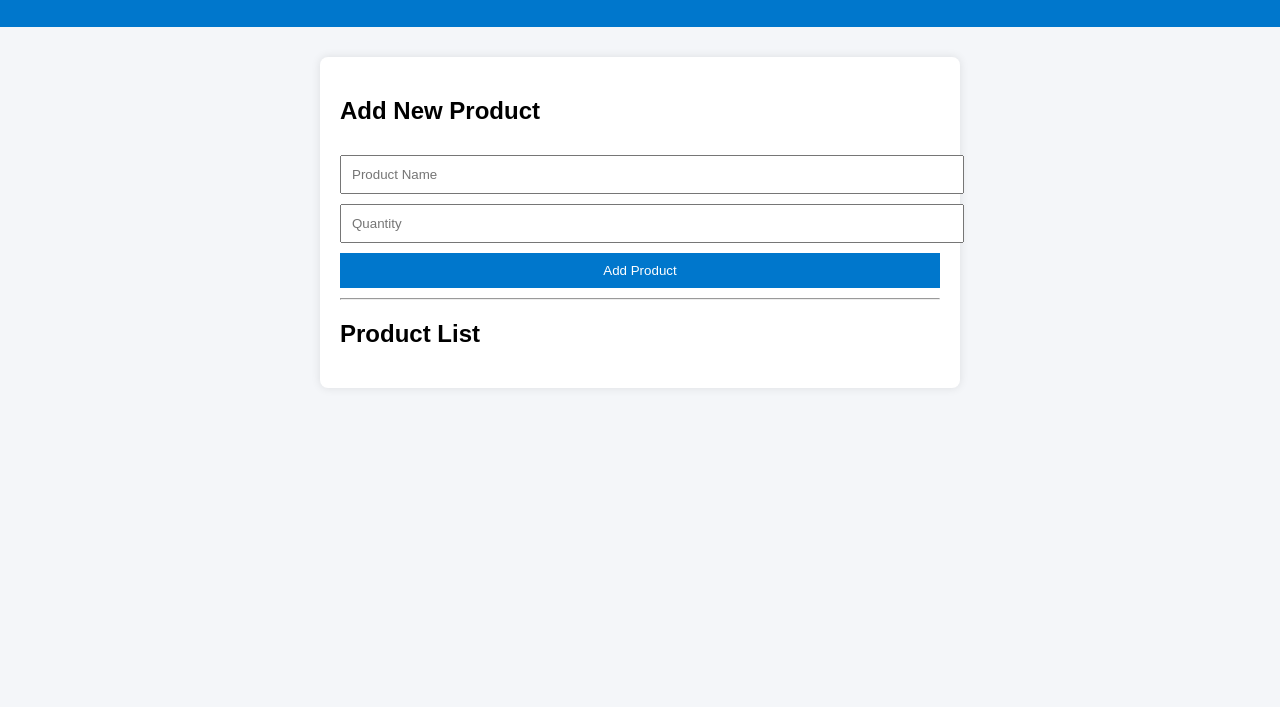
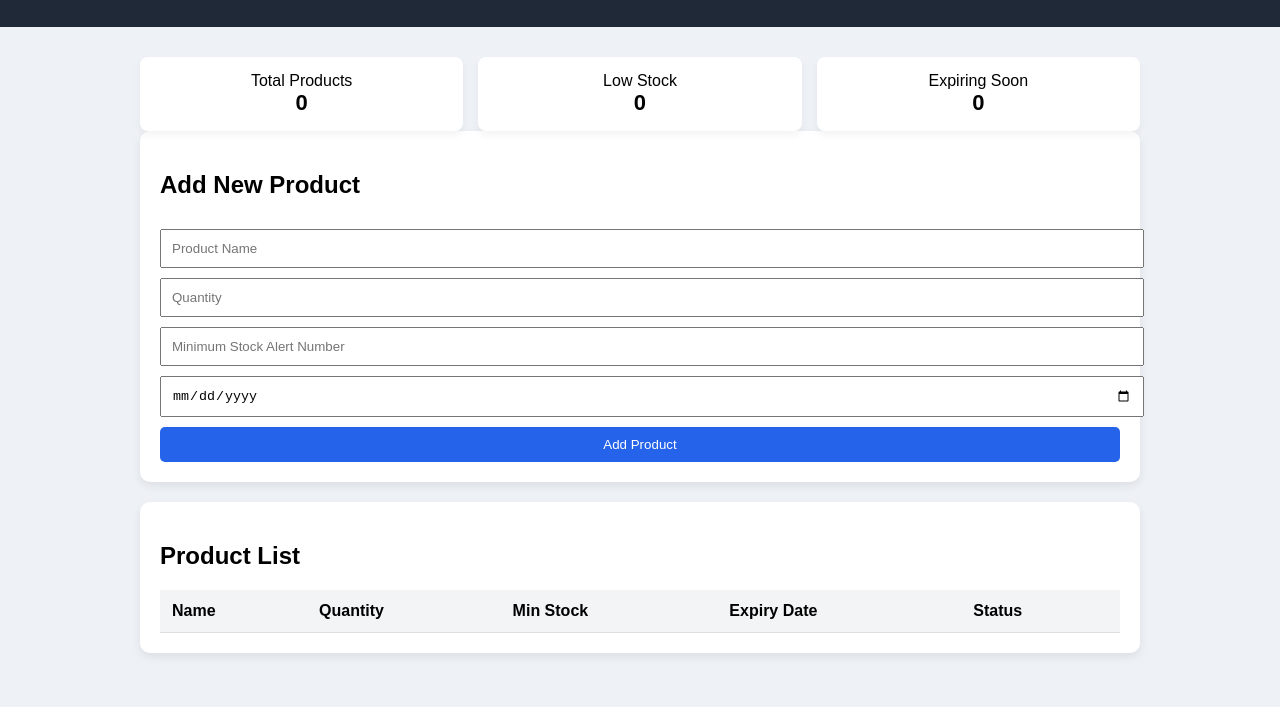
Before and after one commit to s-stockcare/smart-inventory-system, a plain HTML site: page index.html in a window 1280 px wide. Shown: the part 93-800 px from the top of the page. Drawn offline with Linux system fonts and the light colour scheme.

Commit message:
Update index.html

```diff
--- a/index.html
+++ b/index.html
@@ -1,64 +1,115 @@
 <!DOCTYPE html>
 <html>
 <head>
-    <title>StockCare Dashboard</title>
+    <title>StockCare Professional Dashboard</title>
     <meta name="viewport" content="width=device-width, initial-scale=1">
+
     <style>
         body {
             font-family: Arial, sans-serif;
-            background-color: #f4f6f9;
+            background: #eef2f7;
             margin: 0;
-            padding: 0;
         }
 
         header {
-            background: #0077cc;
+            background: #1f2937;
             color: white;
             padding: 20px;
             text-align: center;
         }
 
         .container {
-            width: 90%;
-            max-width: 600px;
+            width: 95%;
+            max-width: 1000px;
             margin: 30px auto;
+        }
+
+        .card {
             background: white;
             padding: 20px;
-            border-radius: 8px;
-            box-shadow: 0 0 10px rgba(0,0,0,0.1);
+            border-radius: 10px;
+            box-shadow: 0 4px 10px rgba(0,0,0,0.08);
+            margin-bottom: 20px;
         }
 
         input, button {
-            width: 100%;
             padding: 10px;
             margin-top: 10px;
+            width: 100%;
         }
 
         button {
-            background: #0077cc;
+            background: #2563eb;
             color: white;
             border: none;
             cursor: pointer;
+            border-radius: 5px;
         }
 
         button:hover {
-            background: #005fa3;
+            background: #1e40af;
         }
 
-        ul {
-            list-style: none;
-            padding: 0;
+        table {
+            width: 100%;
+            border-collapse: collapse;
+            margin-top: 15px;
         }
 
-        li {
-            background: #eef3f8;
+        th, td {
+            padding: 12px;
+            text-align: left;
+            border-bottom: 1px solid #ddd;
+        }
+
+        th {
+            background: #f3f4f6;
+        }
+
+        .low-stock {
+            color: red;
+            font-weight: bold;
+        }
+
+        .expiring {
+            color: orange;
+            font-weight: bold;
+        }
+
+        .notification {
             padding: 10px;
-            margin-top: 8px;
+            margin-top: 10px;
             border-radius: 5px;
         }
 
-        .notification {
-            margin-top: 10px;
+        .success {
+            background: #d1fae5;
+            color: #065f46;
+        }
+
+        .error {
+            background: #fee2e2;
+            color: #991b1b;
+        }
+
+        .stats {
+            display: flex;
+            gap: 15px;
+            flex-wrap: wrap;
+        }
+
+        .stat-box {
+            flex: 1;
+            min-width: 150px;
+            background: white;
+            padding: 15px;
+            border-radius: 8px;
+            text-align: center;
+            box-shadow: 0 4px 8px rgba(0,0,0,0.05);
+        }
+
+        .stat-number {
+            font-size: 22px;
             font-weight: bold;
         }
     </style>
@@ -66,45 +117,136 @@
 <body>
 
 <header>
-    <h1>StockCare Dashboard</h1>
+    <h1>StockCare Professional Dashboard</h1>
 </header>
 
 <div class="container">
-    <h2>Add New Product</h2>
 
-    <input type="text" id="productName" placeholder="Product Name">
-    <input type="number" id="productQty" placeholder="Quantity">
-    <button onclick="addProduct()">Add Product</button>
+    <!-- Statistics -->
+    <div class="stats">
+        <div class="stat-box">
+            <div>Total Products</div>
+            <div class="stat-number" id="totalProducts">0</div>
+        </div>
 
-    <div id="notification" class="notification"></div>
+        <div class="stat-box">
+            <div>Low Stock</div>
+            <div class="stat-number" id="lowStockCount">0</div>
+        </div>
 
-    <hr>
+        <div class="stat-box">
+            <div>Expiring Soon</div>
+            <div class="stat-number" id="expiringCount">0</div>
+        </div>
+    </div>
 
-    <h2>Product List</h2>
-    <ul id="productList"></ul>
+    <!-- Add Product -->
+    <div class="card">
+        <h2>Add New Product</h2>
+
+        <input type="text" id="name" placeholder="Product Name">
+        <input type="number" id="quantity" placeholder="Quantity">
+        <input type="number" id="minStock" placeholder="Minimum Stock Alert Number">
+        <input type="date" id="expiry">
+
+        <button onclick="addProduct()">Add Product</button>
+
+        <div id="notification"></div>
+    </div>
+
+    <!-- Product Table -->
+    <div class="card">
+        <h2>Product List</h2>
+
+        <table>
+            <thead>
+                <tr>
+                    <th>Name</th>
+                    <th>Quantity</th>
+                    <th>Min Stock</th>
+                    <th>Expiry Date</th>
+                    <th>Status</th>
+                </tr>
+            </thead>
+            <tbody id="productTable"></tbody>
+        </table>
+    </div>
+
 </div>
 
 <script>
+    let products = [];
+
     function addProduct() {
-        let name = document.getElementById("productName").value;
-        let qty = document.getElementById("productQty").value;
+        let name = document.getElementById("name").value;
+        let quantity = parseInt(document.getElementById("quantity").value);
+        let minStock = parseInt(document.getElementById("minStock").value);
+        let expiry = document.getElementById("expiry").value;
         let notification = document.getElementById("notification");
 
-        if(name === "" || qty === "") {
-            notification.style.color = "red";
+        if (!name || !quantity || !minStock || !expiry) {
+            notification.className = "notification error";
             notification.innerText = "Please fill all fields!";
             return;
         }
 
-        let li = document.createElement("li");
-        li.innerText = name + " - Quantity: " + qty;
-        document.getElementById("productList").appendChild(li);
+        let product = { name, quantity, minStock, expiry };
+        products.push(product);
 
-        notification.style.color = "green";
+        notification.className = "notification success";
         notification.innerText = "Product added successfully!";
 
-        document.getElementById("productName").value = "";
-        document.getElementById("productQty").value = "";
+        updateDashboard();
+        clearForm();
+    }
+
+    function updateDashboard() {
+        let table = document.getElementById("productTable");
+        table.innerHTML = "";
+
+        let lowStock = 0;
+        let expiring = 0;
+
+        products.forEach(product => {
+            let status = "Good";
+            let today = new Date();
+            let expiryDate = new Date(product.expiry);
+
+            if (product.quantity <= product.minStock) {
+                status = "Low Stock";
+                lowStock++;
+            }
+
+            let diffDays = (expiryDate - today) / (1000 * 60 * 60 * 24);
+
+            if (diffDays <= 7) {
+                status = "Expiring Soon";
+                expiring++;
+            }
+
+            let row = `
+                <tr>
+                    <td>${product.name}</td>
+                    <td>${product.quantity}</td>
+                    <td>${product.minStock}</td>
+                    <td>${product.expiry}</td>
+                    <td>${status}</td>
+                </tr>
+            `;
+
+            table.innerHTML += row;
+        });
+
+        document.getElementById("totalProducts").innerText = products.length;
+        document.getElementById("lowStockCount").innerText = lowStock;
+        document.getElementById("expiringCount").innerText = expiring;
+    }
+
+    function clearForm() {
+        document.getElementById("name").value = "";
+        document.getElementById("quantity").value = "";
+        document.getElementById("minStock").value = "";
+        document.getElementById("expiry").value = "";
     }
 </script>
 
```
